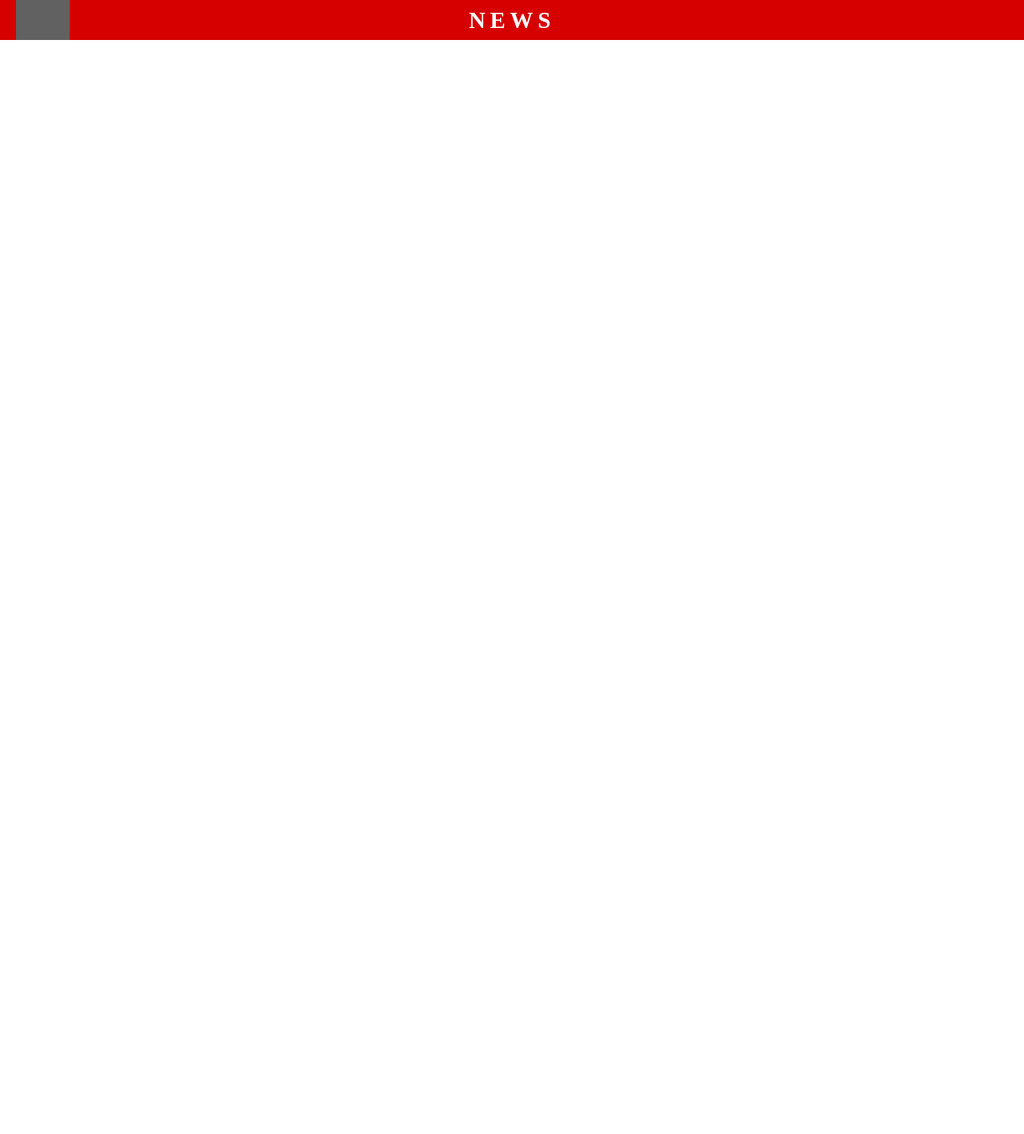
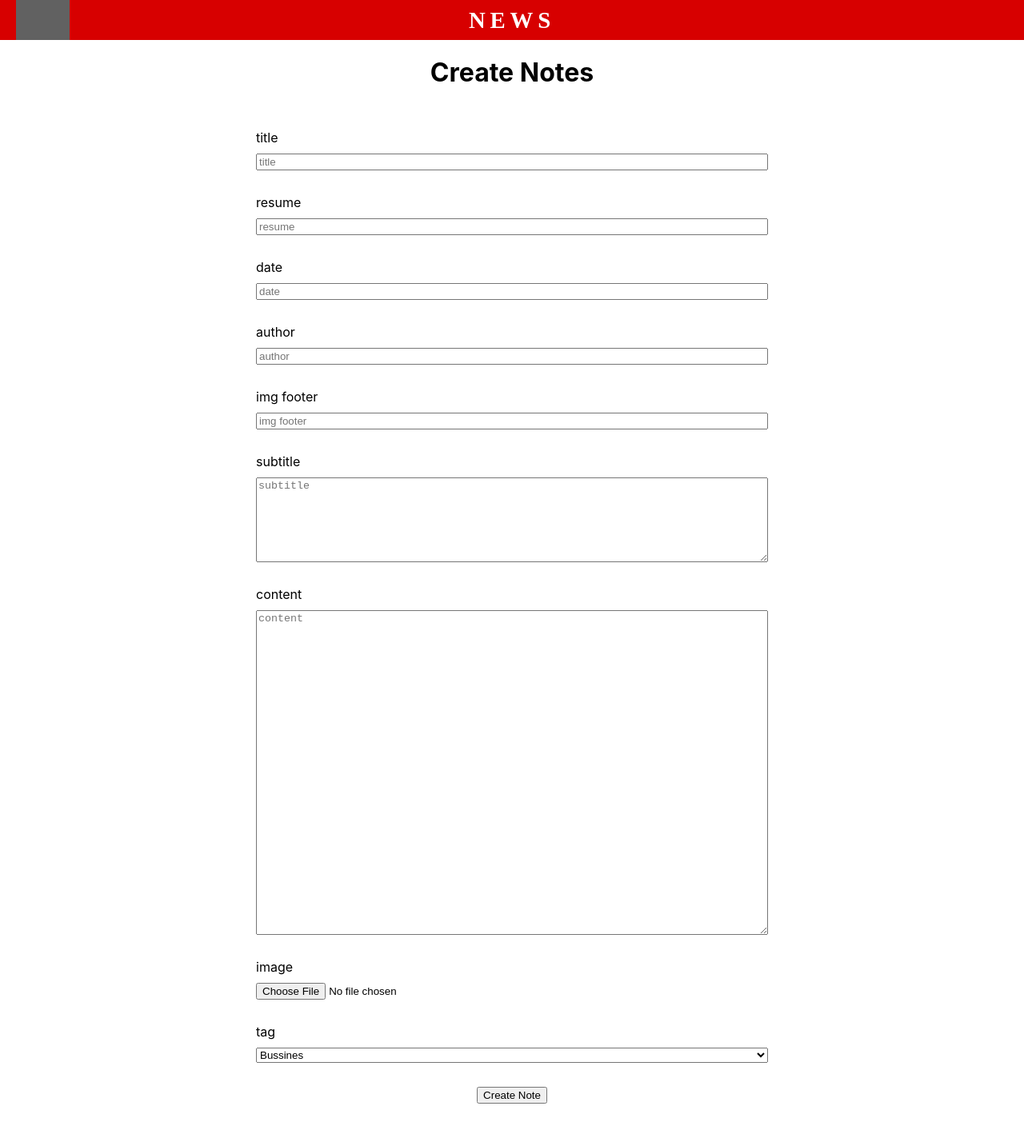
Before and after one commit to mauriciomartinez19/news-app, a React (Create React App) app in the folder frontend/: page /create in a window 1280 px wide. Before the commit this address had no page. Shown: the top 1418 px of the page at 80% size. Before the commit the page ends 800 px from the top, so only its background shows below. Built offline with nearby package versions, Linux system fonts and the light colour scheme; grey boxes are pictures that could not be loaded.

Commit message:
Create "create note"

```diff
--- a/frontend/src/App.js
+++ b/frontend/src/App.js
@@ -4,6 +4,8 @@ import { BrowserRouter as Router, Route, Routes, Redirect } from 'react-router-d
 import Home from "./home";
 import TopNavBar from "./topnavbar/topNav";
 import NewsPage from './newspage';
+
+import Create from './create-new';
 
 
 function App() {
@@ -12,6 +14,7 @@ function App() {
     <Routes>
       <Route path="/" element={<Home />} />
       <Route path="/news" element={<NewsPage />} />
+      <Route path="/create" element={<Create />} />
     </Routes>
   </Router>;
 }
--- /dev/null
+++ b/frontend/src/create-new/create.css
@@ -0,0 +1,25 @@
+.create-page{
+    padding-top: 50px;
+    min-height: 100vh;
+    display: flex;
+    flex-direction: column;
+    justify-content: space-around;
+    align-items: center;
+    margin-bottom: 50px;
+    gap: 30px;
+}
+
+.create-box-input{
+    width: 50%;
+    display: flex;
+    flex-direction: column;
+    gap: 10px;
+}
+
+.subtitle{
+    height: 100px;
+}
+
+.content{
+    height: 400px;
+}
--- /dev/null
+++ b/frontend/src/create-new/handleFileUpload.js
@@ -0,0 +1,17 @@
+const convertToBase64 = (file) => {
+    return new Promise((resolve, reject) => {
+        const fileReader = new FileReader();
+        fileReader.readAsDataURL(file);
+        fileReader.onload = () => {
+            resolve(fileReader.result);
+        };
+        fileReader.onerror = (error) => {
+            reject(error);
+        };
+    });
+};
+export const handleFileUpload = async (e) => {
+    const file = e.target.files[0];
+    const base64 = await convertToBase64(file);
+    return base64
+};
--- /dev/null
+++ b/frontend/src/create-new/index.js
@@ -0,0 +1,116 @@
+import { useState } from 'react'
+import './create.css'
+import { handleFileUpload } from './handleFileUpload'
+
+const url = ''
+
+const Create = () => {
+    const [title, setTitle] = useState('')
+    const [resume, setResume] = useState('')
+    const [date, setDate] = useState('')
+    const [author, setAuthor] = useState('')
+    const [imgFooter, setImgFooter] = useState('')
+    const [subtitle, setSubtitle] = useState('')
+    const [image, setImage] = useState('')
+    const [tag, setTag] = useState('')
+    const [content, setContent] = useState([])
+
+    const handleContent = (e) => {
+        const arrayContent = e.target.value.split('\n\n')
+        setContent(arrayContent)
+    }
+
+    const handleSubmit = async (e) => {
+        e.preventDefault()
+        const mes = {
+            title: title,
+            resume: resume,
+            date: date,
+            author: author,
+            imgFooter: imgFooter,
+            subtitle: subtitle,
+            image: image,
+            tag: tag,
+            content: content
+        }
+        const response = await fetch(url, {
+            method: 'POST',
+            headers: { 'Content-Type': 'application/json' },
+            body: JSON.stringify(mes)
+        })
+        const data = await response.json()
+        console.log(data)
+    }
+
+    return <>
+        <form className="create-page" onSubmit={handleSubmit}>
+            <h1>Create Notes</h1>
+            <div className="create-box-input">
+                <label>title</label>
+                <input
+                    placeholder="title"
+                    onChange={e => setTitle(e.target.value)}></input>
+            </div>
+            <div className="create-box-input">
+                <label>resume</label>
+                <input
+                    placeholder="resume"
+                    onChange={e => setResume(e.target.value)}></input>
+            </div>
+            <div className="create-box-input">
+                <label>date</label>
+                <input
+                    placeholder="date"
+                    onChange={e => setDate(e.target.value)}></input>
+            </div>
+            <div className="create-box-input">
+                <label>author</label>
+                <input
+                    placeholder="author"
+                    onChange={e => setAuthor(e.target.value)}></input>
+            </div>
+            <div className="create-box-input">
+                <label>img footer</label>
+                <input
+                    placeholder="img footer"
+                    onChange={e => setImgFooter(e.target.value)}></input>
+            </div>
+            <div className="create-box-input">
+                <label>subtitle</label>
+                <textarea
+                    placeholder="subtitle"
+                    className='subtitle'
+                    onChange={e => setSubtitle(e.target.value)}></textarea>
+            </div>
+            <div className="create-box-input">
+                <label>content</label>
+                <textarea
+                    placeholder="content"
+                    className='content'
+                    onChange={e => handleContent(e)}></textarea>
+            </div>
+            <div className="create-box-input">
+                <label>image</label>
+                <input
+                    type="file"
+                    label="Image"
+                    name="myFile"
+                    accept=".jpeg, .png, .jpg"
+                    onChange={async (e) => setImage(await handleFileUpload(e))}></input>
+            </div>
+            <div className="create-box-input">
+                <label>tag</label>
+                <select name='tag' id='tag' onChange={e => setTag(e.target.value)}>
+                    <option value="bussines">Bussines</option>
+                    <option value="show">Show</option>
+                    <option value="sports">Sports</option>
+                    <option value="technology">Technology</option>
+                    <option value="health">Health</option>
+                </select>
+            </div>
+            <button type='submit'>Create Note</button>
+        </form>
+    </>
+}
+
+export default Create
```
Also changed, not shown: 1 other file (tests, documents, lock files or other folders).
